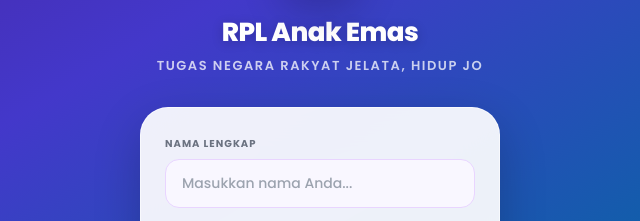
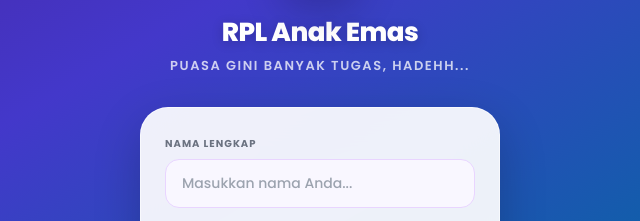
Before and after one commit to deenshinestudio/rpl_anak_emas_v2, a plain HTML site: page index.html in a window 1280 px wide. Shown: the part 227-448 px from the top of the page, 320-960 px from the left. Drawn offline with nearby package versions, Linux system fonts and the light colour scheme.

Commit message:
update-teks

```diff
--- a/index.html
+++ b/index.html
@@ -100,7 +100,7 @@
                             RPL Anak Emas</h1>
                         <p
                             style="font-size:13px;font-weight:600;color:rgba(255,255,255,0.75);letter-spacing:0.12em;text-transform:uppercase;margin-top:4px;">
-                            Tugas Negara Rakyat Jelata, Hidup Jo</p>
+                            Puasa Gini Banyak Tugas, Hadehh...</p>
                     </div>
 
                     <!-- Login Card -->
```
